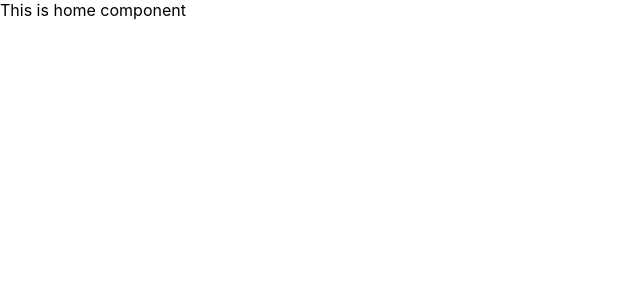
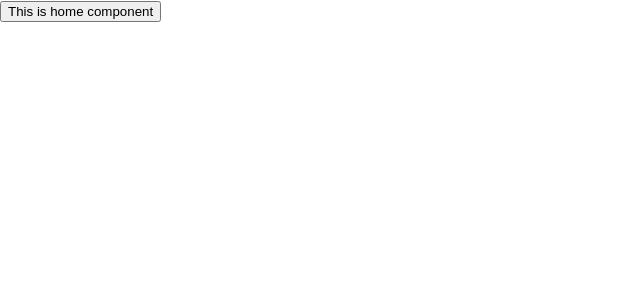
Before and after one commit to dennissai/TT2_14, a React (Create React App) app in the folder frontend/: page / in a window 1280 px wide. Shown: the top 300 px of the page, without its empty margins (0-640 px from the left). Built offline with nearby package versions, Linux system fonts and the light colour scheme.

Commit message:
new files

```diff
--- a/frontend/src/index.js
+++ b/frontend/src/index.js
@@ -1,12 +1,14 @@
 import React from "react";
 import ReactDOM from "react-dom";
+
 import "./index.css";
 // import App from "./App";
-import Home from "./pages/Home"
+
+import Loginpage from "./pages/Loginpage";
 
 ReactDOM.render(
   <React.StrictMode>
-    <Home />
+    <Loginpage />
   </React.StrictMode>,
   document.getElementById("root")
 );
--- a/frontend/src/pages/loginpage.js
+++ b/frontend/src/pages/loginpage.js
@@ -1,7 +1,14 @@
 import React from "react";
+import Home from "./Home";
 
 const Loginpage = () => {
-  return <div></div>;
+  return (
+    <div>
+      <button>
+        <Home />
+      </button>
+    </div>
+  );
 };
 
 export default Loginpage;
```
Also changed, not shown: frontend/src/components/Router.js (added, +10 -0 lines).
